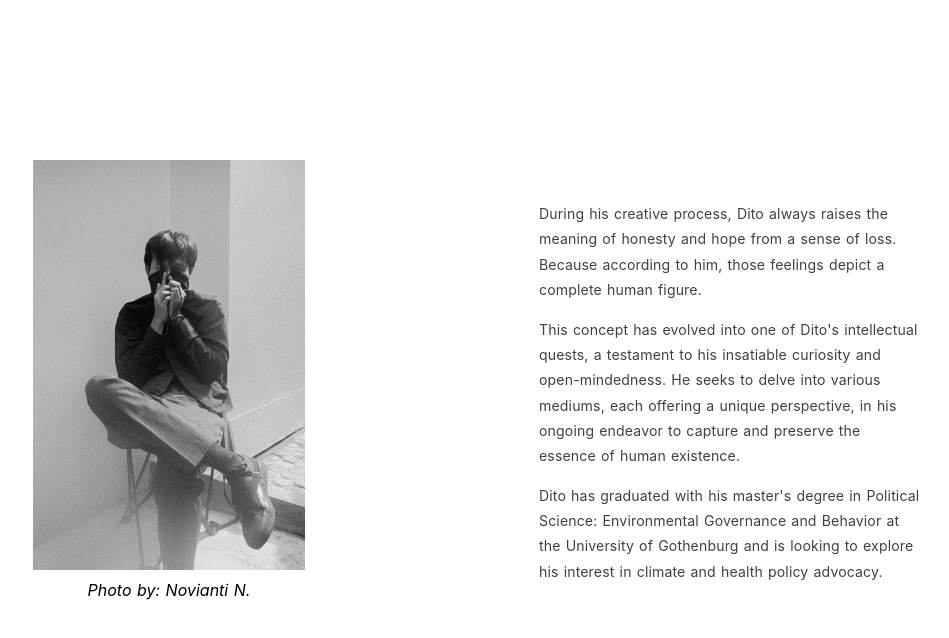
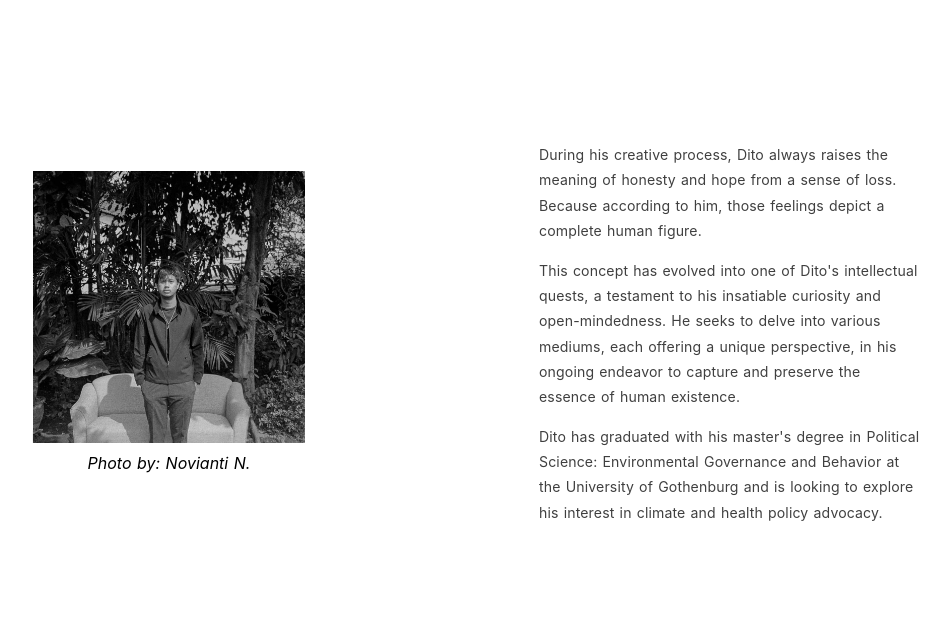
Before and after one commit to andikawilliam/ditobuwono-nuxt, a Nuxt app: page /Home/About in a window 1280 px wide. Shown: the top 638 px of the page, without its empty margins (199-1148 px from the left). Built offline with nearby package versions, Linux system fonts and the light colour scheme.

Commit message:
Update Dito about picture - upload dito-picture-4.jpeg

```diff
--- a/pages/Home/About.vue
+++ b/pages/Home/About.vue
@@ -47,7 +47,7 @@ export default Vue.extend({
   data() {
     return {
       title: "About",
-      picture: require("~/assets/dito-picture-3.jpeg"),
+      picture: require("~/assets/dito-picture-4.jpeg"),
       texts: [
         `
           During his creative process, Dito always raises
```
Also changed, not shown: assets/dito-picture-4.jpeg (added).
